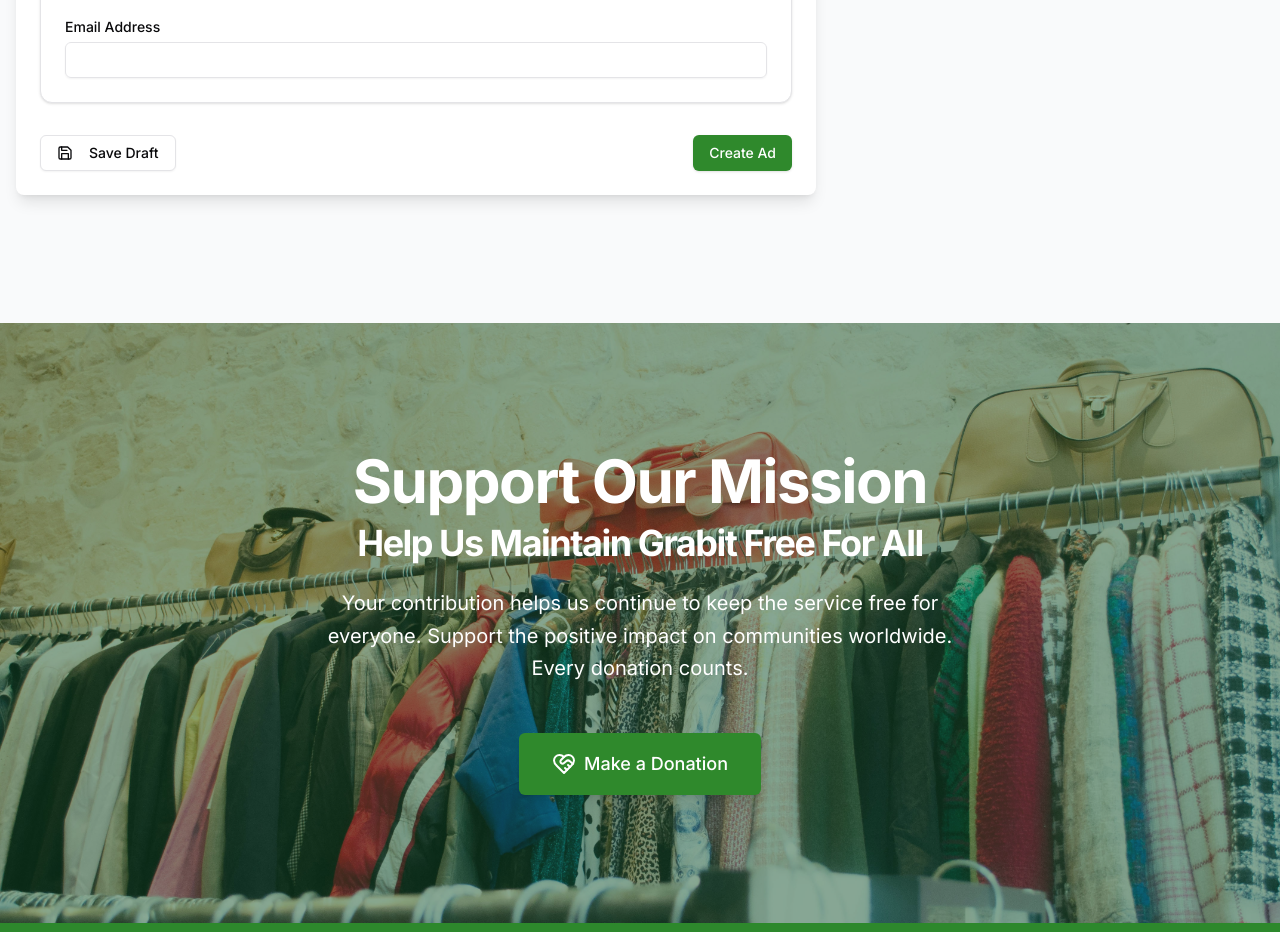
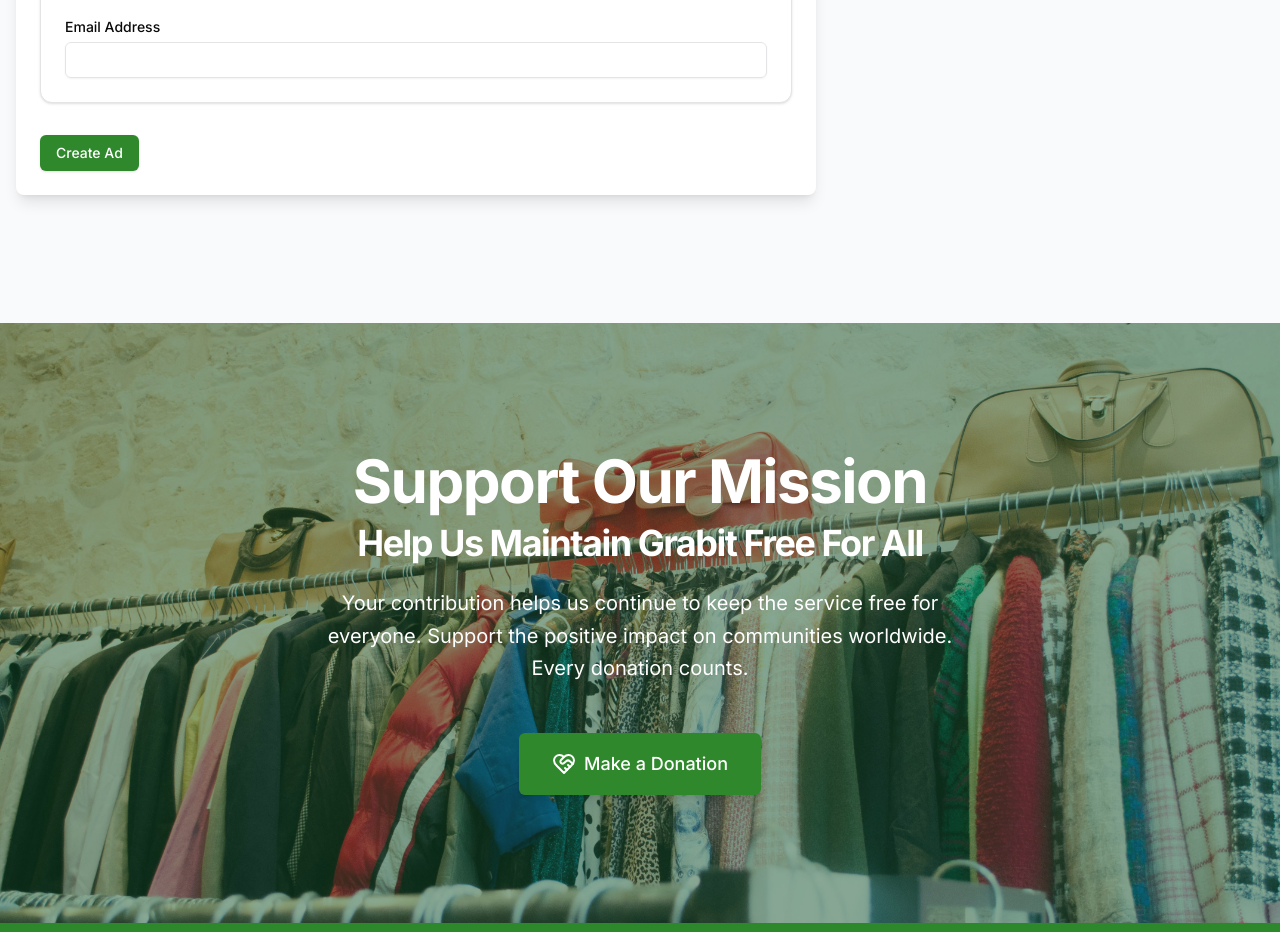
Before and after one commit to Desk888/grabit-ui, a Next.js app: page /new_ad in a window 1280 px wide. Shown: the part 1060-1992 px from the top of the page. Built offline with nearby package versions, Linux system fonts and the light colour scheme.

Commit message:
Remove 'Save Draft' button from CreateAdForm for streamlined ad creation process.

```diff
--- a/src/components/layout/ads/CreateAdForm.tsx
+++ b/src/components/layout/ads/CreateAdForm.tsx
@@ -258,10 +258,6 @@
       </Card>
 
       <div className="flex justify-between">
-        <Button type="button" variant="outline">
-          <Save className="w-4 h-4 mr-2" />
-          Save Draft
-        </Button>
         <Button type="submit" className="bg-[#2F892C] text-white hover:bg-[#246B22]">Create Ad</Button>
       </div>
     </form>
```
